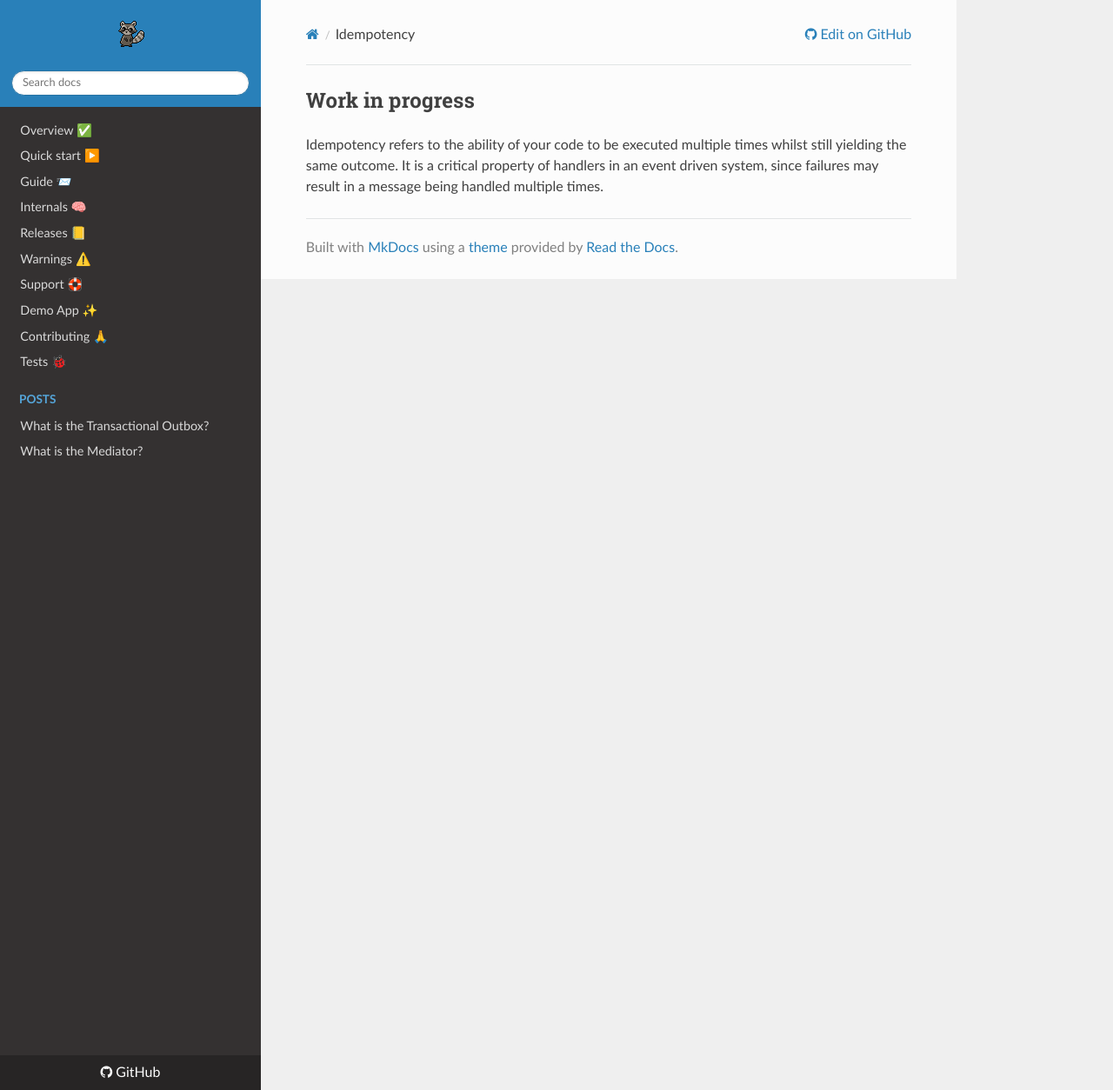
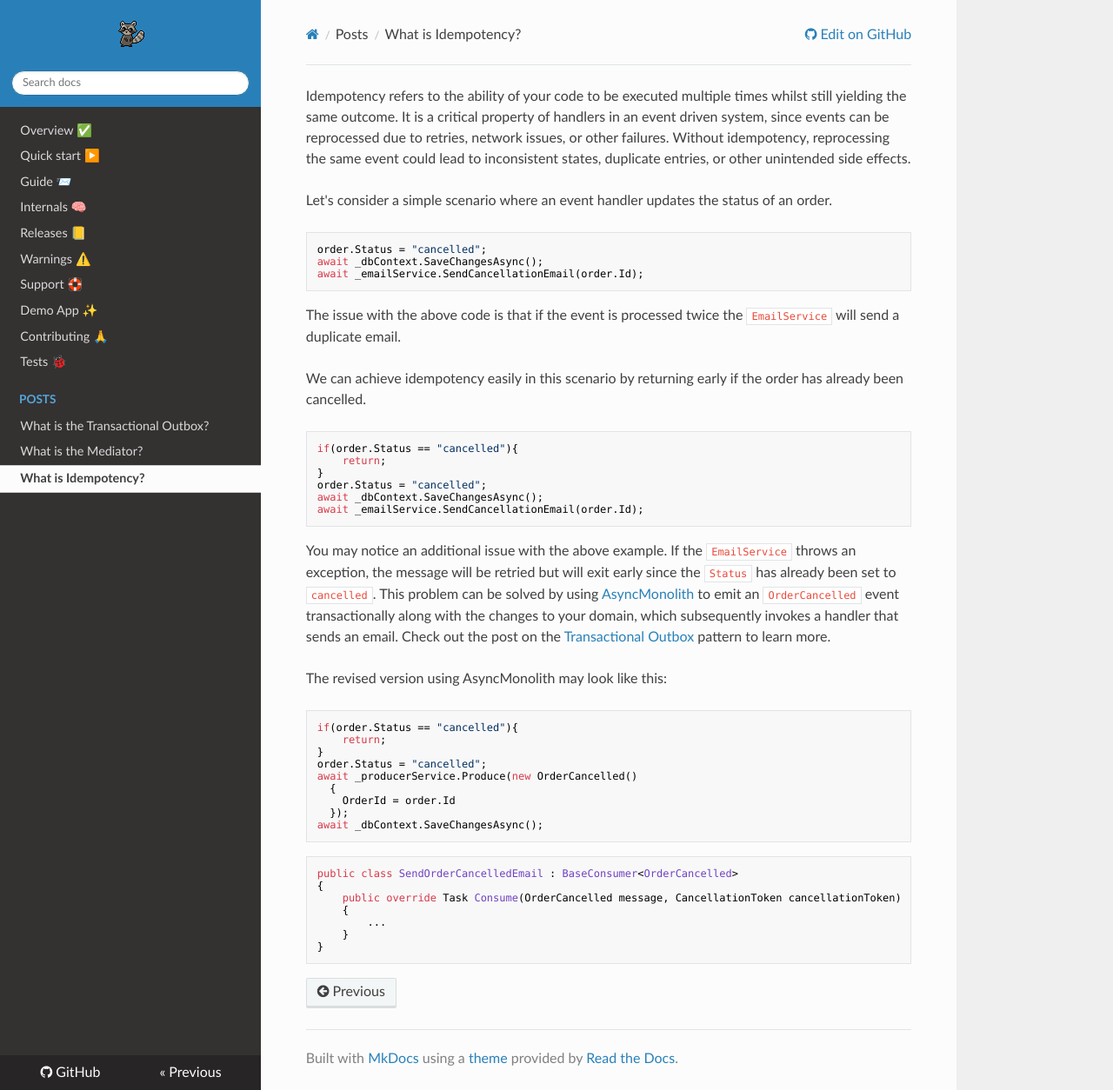
Before and after one commit to Timmoth/AsyncMonolith, an MkDocs documentation site: the page built from docs/posts/idempotency.md, in a window 1280 px wide and 1254 px high. Shown: the whole window at 87% size. Built offline with MkDocs 1.6.1, drawn with Linux system fonts in a browser that asks for light colours; nearby versions of some CDN libraries.

Commit message:
Added idempotency post

````diff
--- a/docs/posts/idempotency.md
+++ b/docs/posts/idempotency.md
@@ -1,3 +1,48 @@
-## Work in progress
+Idempotency refers to the ability of your code to be executed multiple times whilst still yielding the same outcome. It is a critical property of handlers in an event driven system, since events can be reprocessed due to retries, network issues, or other failures. Without idempotency, reprocessing the same event could lead to inconsistent states, duplicate entries, or other unintended side effects.
 
-Idempotency refers to the ability of your code to be executed multiple times whilst still yielding the same outcome. It is a critical property of handlers in an event driven system, since failures may result in a message being handled multiple times.
+Let's consider a simple scenario where an event handler updates the status of an order.
+
+```csharp
+order.Status = "cancelled";
+await _dbContext.SaveChangesAsync();
+await _emailService.SendCancellationEmail(order.Id);
+```
+
+The issue with the above code is that if the event is processed twice the `EmailService` will send a duplicate email.
+
+We can achieve idempotency easily in this scenario by returning early if the order has already been cancelled.
+
+```csharp
+if(order.Status == "cancelled"){
+    return;
+}
+order.Status = "cancelled";
+await _dbContext.SaveChangesAsync();
+await _emailService.SendCancellationEmail(order.Id);
+```
+
+You may notice an additional issue with the above example. If the `EmailService` throws an exception, the message will be retried but will exit early since the `Status` has already been set to `cancelled`. This problem can be solved by using [AsyncMonolith](https://github.com/Timmoth/AsyncMonolith) to emit an `OrderCancelled` event transactionally along with the changes to your domain, which subsequently invokes a handler that sends an email. Check out the post on the [Transactional Outbox](../transactional-outbox) pattern to learn more.
+
+The revised version using AsyncMonolith may look like this:
+
+```csharp
+if(order.Status == "cancelled"){
+    return;
+}
+order.Status = "cancelled";
+await _producerService.Produce(new OrderCancelled()
+  {
+    OrderId = order.Id
+  });
+await _dbContext.SaveChangesAsync();
+```
+
+```csharp
+public class SendOrderCancelledEmail : BaseConsumer<OrderCancelled>
+{
+    public override Task Consume(OrderCancelled message, CancellationToken cancellationToken)
+    {
+        ...
+    }
+}
+```
--- a/mkdocs.yml
+++ b/mkdocs.yml
@@ -25,6 +25,7 @@ nav:
   - Posts:
       - What is the Transactional Outbox?: posts/transactional-outbox.md
       - What is the Mediator?: posts/mediator.md
+      - What is Idempotency?: posts/idempotency.md
 
 markdown_extensions:
   - tables
````
Also changed, not shown: docs/posts/mediator.md (+10 -14 lines).
